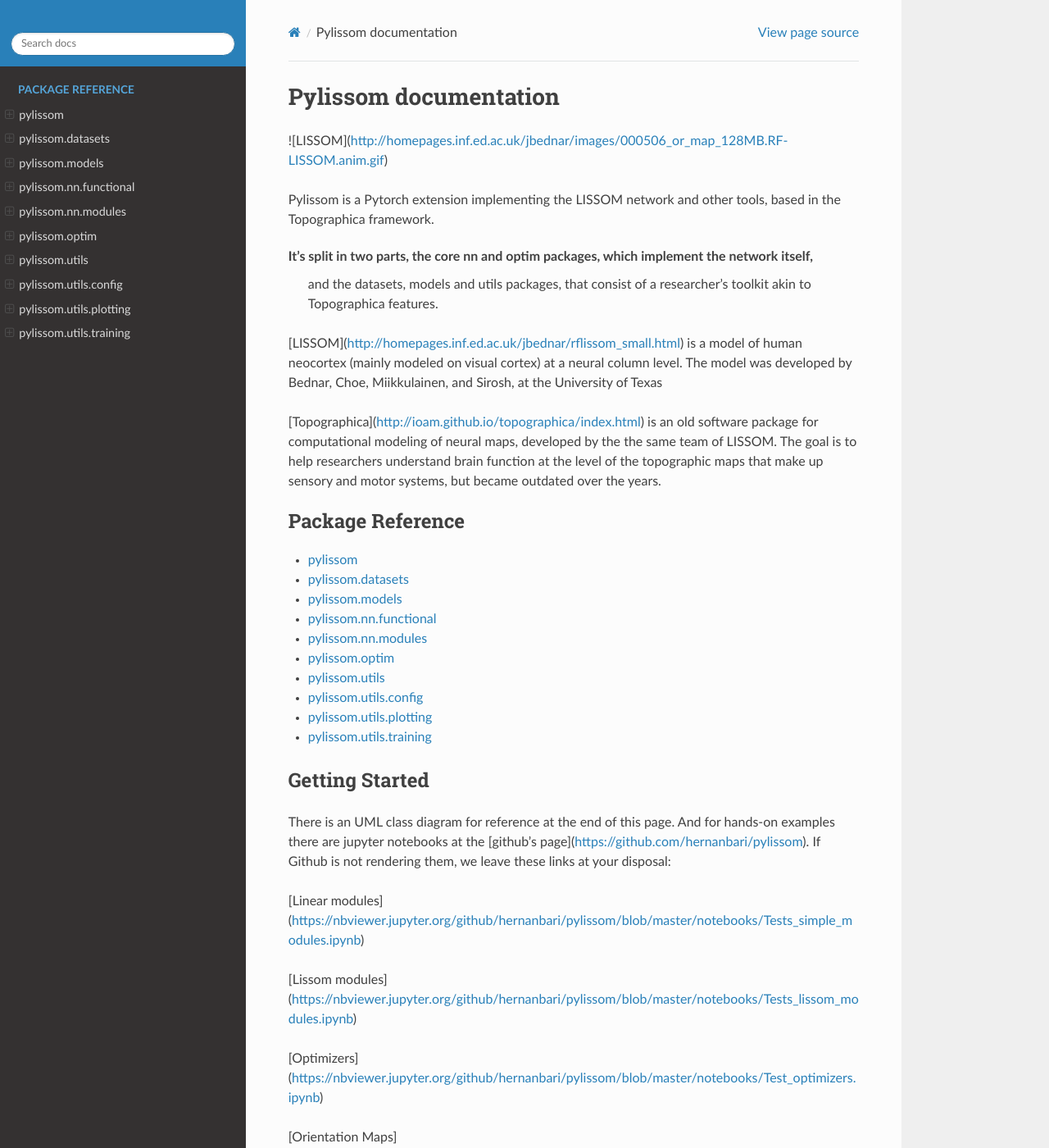
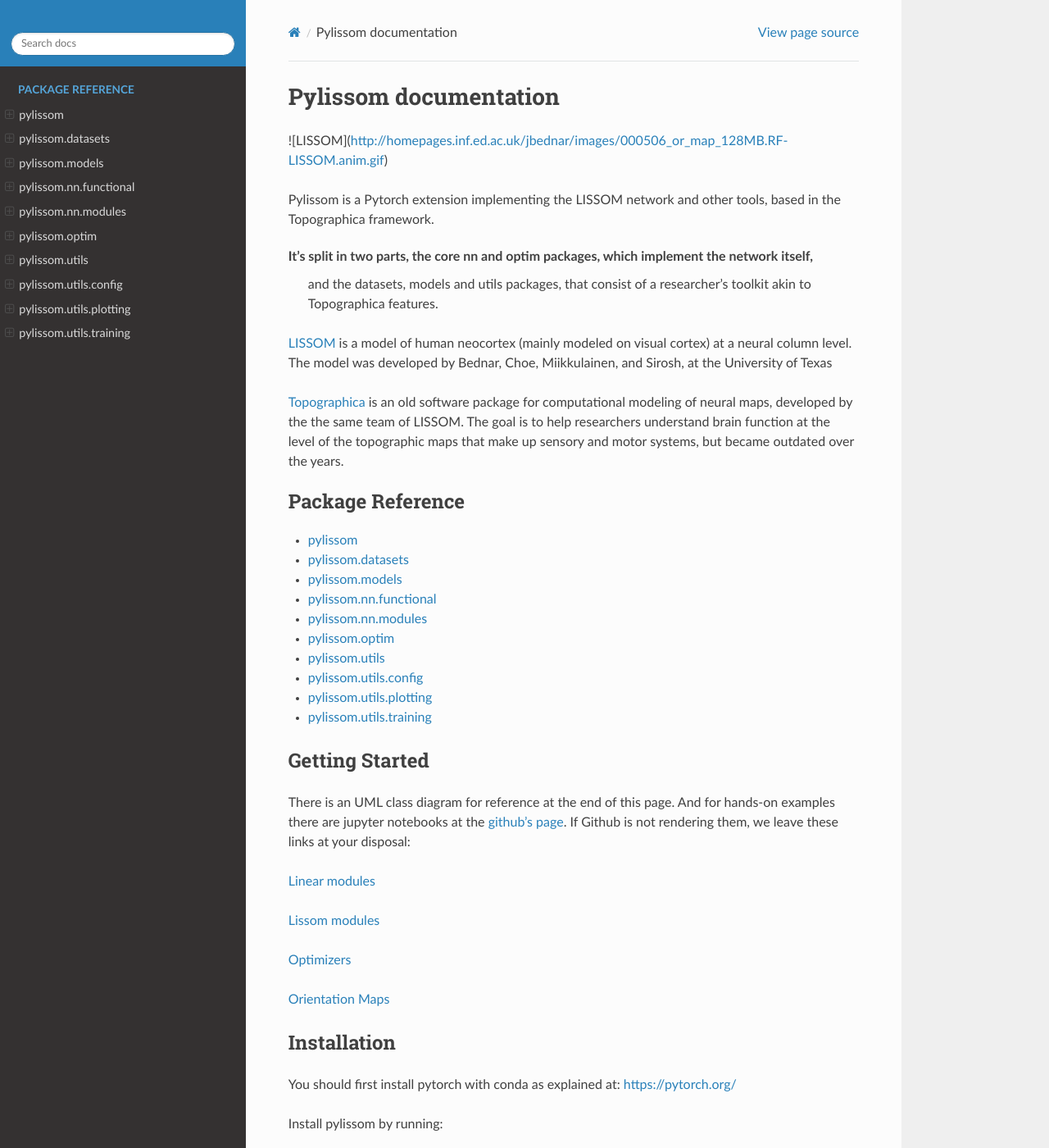
Before and after one commit to hernanbari/pylissom, a Sphinx documentation site: the page built from docs/index.rst, in a window 1280 px wide and 1400 px high. Shown: the whole window at 82% size. Built offline with Sphinx 7.4.7 and the Read the Docs theme 2.0.0, drawn with Linux system fonts in a browser that asks for light colours; some of the changed text lies outside the part shown.

Commit message:
Fixes docs index to rst syntax

```diff
--- a/docs/index.rst
+++ b/docs/index.rst
@@ -13,9 +13,9 @@
 It's split in two parts, the core nn and optim packages, which implement the network itself,
  and the datasets, models and utils packages, that consist of a researcher's toolkit akin to Topographica features.
 
-[LISSOM](http://homepages.inf.ed.ac.uk/jbednar/rflissom_small.html) is a model of human neocortex (mainly modeled on visual cortex) at a neural column level. The model was developed by Bednar, Choe, Miikkulainen, and Sirosh, at the University of Texas
+`LISSOM <http://homepages.inf.ed.ac.uk/jbednar/rflissom_small.html>`_ is a model of human neocortex (mainly modeled on visual cortex) at a neural column level. The model was developed by Bednar, Choe, Miikkulainen, and Sirosh, at the University of Texas
 
-[Topographica](http://ioam.github.io/topographica/index.html) is an old software package for computational modeling of neural maps, developed by the the same team of LISSOM. The goal is to help researchers understand brain function at the level of the topographic maps that make up sensory and motor systems, but became outdated over the years.
+`Topographica <http://ioam.github.io/topographica/index.html>`_ is an old software package for computational modeling of neural maps, developed by the the same team of LISSOM. The goal is to help researchers understand brain function at the level of the topographic maps that make up sensory and motor systems, but became outdated over the years.
 
 
 
@@ -39,15 +39,15 @@
 Getting Started
 ---------------
 
-There is an UML class diagram for reference at the end of this page. And for hands-on examples there are jupyter notebooks at the [github's page](https://github.com/hernanbari/pylissom). If Github is not rendering them, we leave these links at your disposal:
+There is an UML class diagram for reference at the end of this page. And for hands-on examples there are jupyter notebooks at the `github's page <https://github.com/hernanbari/pylissom>`_. If Github is not rendering them, we leave these links at your disposal:
 
-[Linear modules](https://nbviewer.jupyter.org/github/hernanbari/pylissom/blob/master/notebooks/Tests_simple_modules.ipynb)
+`Linear modules <https://nbviewer.jupyter.org/github/hernanbari/pylissom/blob/master/notebooks/Tests_simple_modules.ipynb>`_
 
-[Lissom modules](https://nbviewer.jupyter.org/github/hernanbari/pylissom/blob/master/notebooks/Tests_lissom_modules.ipynb)
+`Lissom modules <https://nbviewer.jupyter.org/github/hernanbari/pylissom/blob/master/notebooks/Tests_lissom_modules.ipynb>`_
 
-[Optimizers](https://nbviewer.jupyter.org/github/hernanbari/pylissom/blob/master/notebooks/Test_optimizers.ipynb)
+`Optimizers <https://nbviewer.jupyter.org/github/hernanbari/pylissom/blob/master/notebooks/Test_optimizers.ipynb>`_
 
-[Orientation Maps](https://nbviewer.jupyter.org/github/hernanbari/pylissom/blob/master/notebooks/Orientation_preferences.ipynb)
+`Orientation Maps <https://nbviewer.jupyter.org/github/hernanbari/pylissom/blob/master/notebooks/Orientation_preferences.ipynb>`_
 
 Installation
 ------------
```
